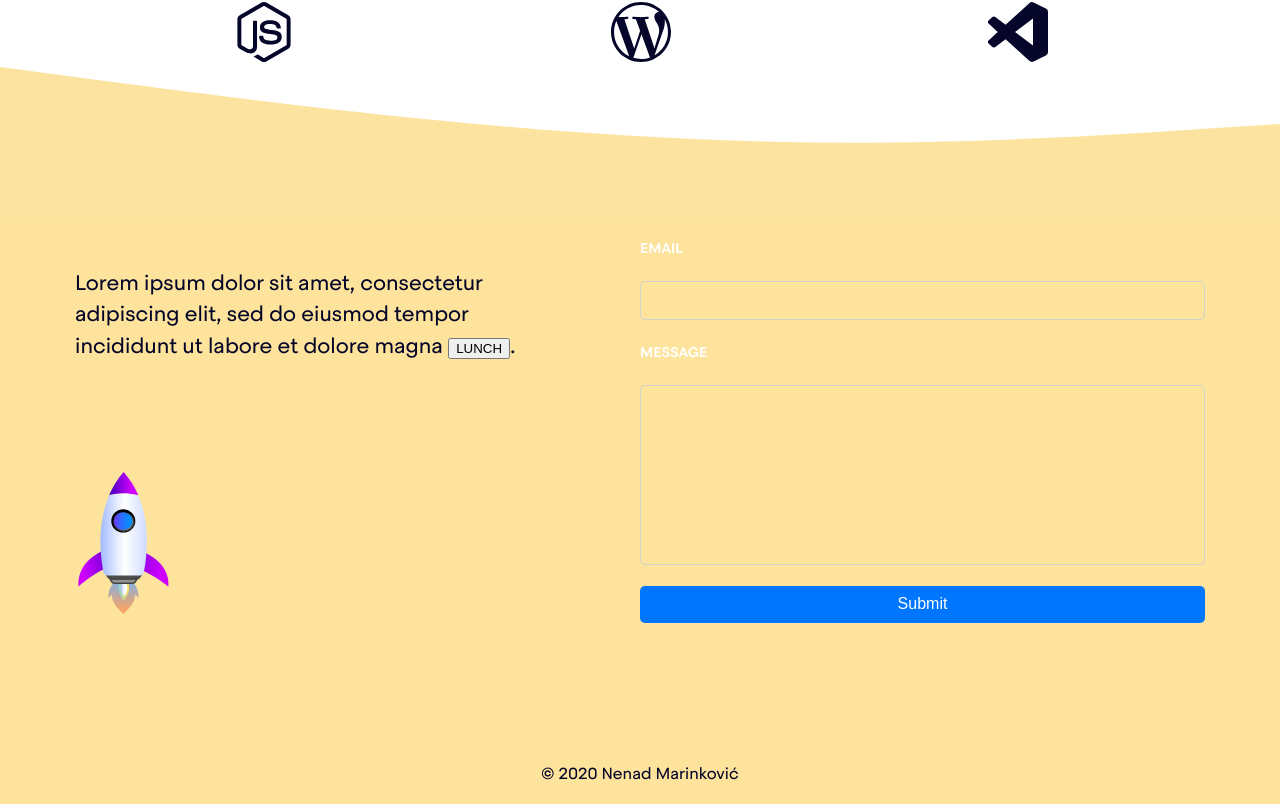
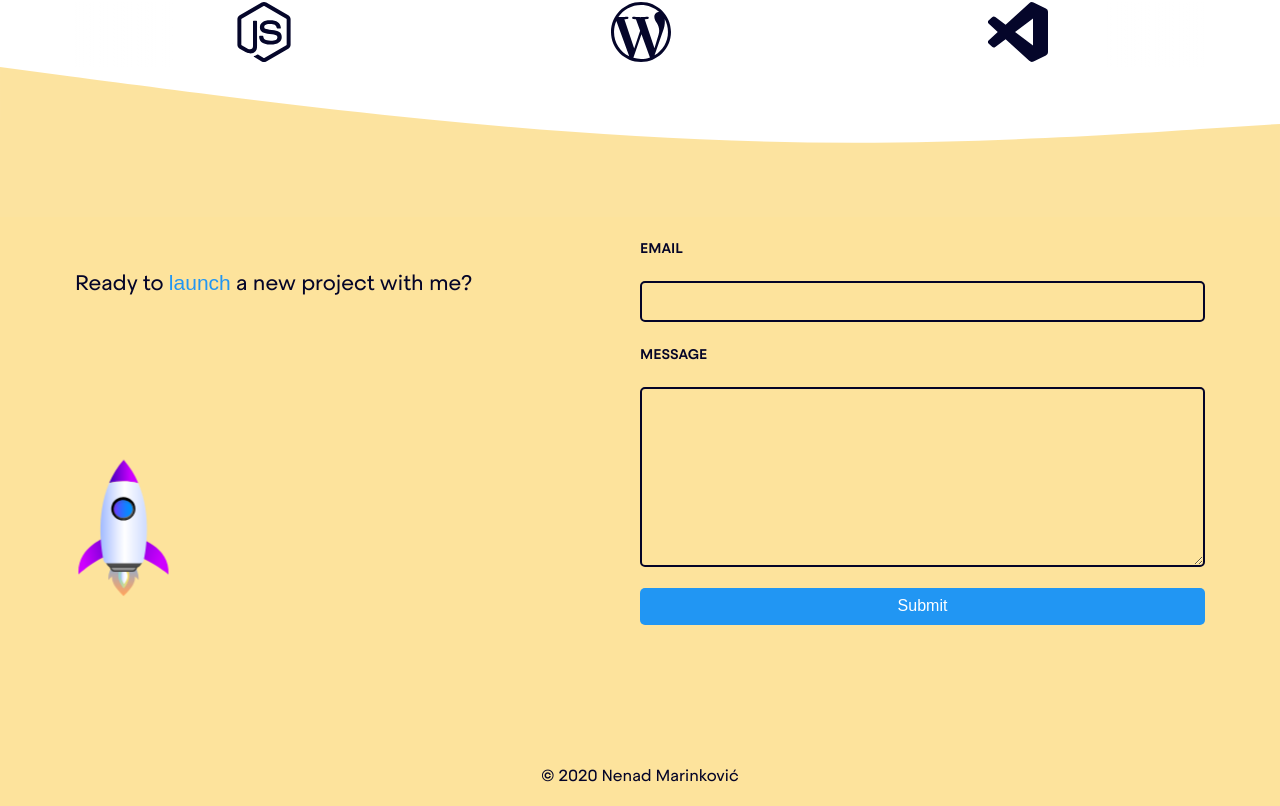
Before and after one commit to nenadmarinkovic/nenadmarinkovic.com, a Next.js app: page / in a window 1280 px wide. Shown: the part 848-1654 px from the top of the page. Built offline with nearby package versions, Linux system fonts and the light colour scheme.

Commit message:
added rocket animation, contact-form verified

```diff
--- a/components/FormText.js
+++ b/components/FormText.js
@@ -1,16 +1,23 @@
 import React, { useState } from "react";
-import { Text } from "../styles/components/FormText";
+import { Text, Button } from "../styles/components/FormText";
 import Rocket from "./Rocket";
 
 function FormText() {
   const [lunch, setLunch] = useState(false);
-
+  console.log(lunch);
   return (
     <Text>
       <div>
-        Lorem ipsum dolor sit amet, consectetur adipiscing elit, sed do eiusmod
-        tempor incididunt ut labore et dolore magna{" "}
-        <button onClick={(e) => setLunch(true)}>LUNCH</button>.
+        Ready to{" "}
+        <Button
+          style={
+            lunch ? { color: "white", cursor: "auto" } : { display: "blue" }
+          }
+          onClick={(e) => setLunch(true)}
+        >
+          launch
+        </Button>{" "}
+        a new project with me?
       </div>
       <Rocket lunch={lunch} />
     </Text>
--- a/components/Rocket.js
+++ b/components/Rocket.js
@@ -5,7 +5,7 @@ function Rocket(props) {
   console.log(props);
   return (
     <>
-      <RocketWrap className={props.lunch ? "launch" : null}>
+      <RocketWrap className={props.lunch ? "launch" : "stay"}>
         <svg
           width="97px"
           height="142px"
@@ -123,7 +123,7 @@ function Rocket(props) {
             <g id="start-up" fill-rule="nonzero">
               <path
                 d="M131.717238,267 L85.2521741,267 C75.8174215,277.074351 71.1013227,290.199959 72.1418294,303.488049 C74.502999,301.005499 77.0885037,298.713112 79.8703623,296.635698 C80.1507516,296.43349 80.5381688,296.415214 80.839386,296.589984 C81.1406038,296.764754 81.2911001,297.095134 81.2158148,297.416345 C80.4022855,302.302622 81.2158148,317.019275 108.50035,342 C135.878755,317.019275 136.660995,302.302622 135.753596,297.416345 C135.70005,297.094238 135.860737,296.773867 136.161329,296.603424 C136.461921,296.432981 136.843807,296.4457 137.130339,296.635698 C139.904026,298.721669 142.488788,301.013397 144.858872,303.488049 C145.897767,290.195151 141.169367,277.066641 131.717238,267 L131.717238,267 Z"
-                id="Path"
+                id="Fire"
                 fill="url(#linearGradient-1)"
               ></path>
               <path
--- a/styles/components/ContactForm.js
+++ b/styles/components/ContactForm.js
@@ -18,7 +18,7 @@ export const FormContainer = styled.form`
   grid-row-gap: 1em;
 `;
 export const FormLabel = styled.label`
-  color: white;
+  color: ${({ theme }) => theme.text};
   font-size: 14px;
   font-weight: 500;
   text-align: left;
@@ -27,7 +27,7 @@ export const FormLabel = styled.label`
 
 export const FormInput = styled.input`
   margin: 0;
-  border: 1px solid #d1d1d1;
+  border: ${({ theme }) => theme.formBorder};
   border-radius: 5px;
   padding: 0.5em;
   vertical-align: middle;
@@ -37,12 +37,14 @@ export const FormInput = styled.input`
   font-size: 1rem;
   font-family: inherit;
   transition: all 0.2s ease;
+
 `;
 
-export const TextArea = styled.input`
+export const TextArea = styled.textarea`
   margin: 0;
-  border: 1px solid #d1d1d1;
+  border: ${({ theme }) => theme.formBorder};
   border-radius: 5px;
+  color: ${({ theme }) => theme.text};
   padding: 0.5em;
   vertical-align: middle;
   white-space: normal;
@@ -56,7 +58,7 @@ export const TextArea = styled.input`
 
 export const Button = styled.button`
   padding: 0.65em 1em;
-  background: #0076ff;
+  background: #2196f3;
   border: 1px solid #d1d1d1;
   border-radius: 5px;
   color: #fff;
--- a/styles/components/FormText.js
+++ b/styles/components/FormText.js
@@ -10,3 +10,15 @@ export const Text = styled.main`
   flex-direction: column;
   justify-content: space-between;
 `;
+
+export const Button = styled.button`
+  border: none;
+  color: #2196f3;
+  outline: none;
+  background: transparent;
+  font-size: 21px;
+  font-weight: 400;
+  line-height: 1.5;
+  padding: 0;
+  cursor: pointer;
+`;
--- a/styles/global.js
+++ b/styles/global.js
@@ -105,20 +105,50 @@ export const GlobalStyles = createGlobalStyle`
     background: linear-gradient(to left,rgba(255,255,255,1),rgba(255,255,255,0.1))
   }
 
-
+.stay {
+  animation: updown 2s ease infinite;
+}
 
 .launch {
 
   position: relative;
-  animation: example forwards 10s linear ;
+  animation: example 10s;
   opacity: 0
+
 }
 
 @keyframes example {
   0%   {top:0px; opacity: 1}
-  10% {top: 20px; opacity: 1}
+  10% {top: 55px; opacity: 1}
   100% {top: -7000px; opacity: 1}
+}
+
+#Fire {
+  position: relative;
+  animation: updown 2s ease infinite;
 
 }
 
+@keyframes updown {
+  0% {
+    transform: translateY(-15px);
+  }
+
+  50% {
+    transform: translateY(0px);
+  }
+
+  100% {
+    transform: translateY(-15px);
+  }
+}
+
+.active {
+  color: blue
+}
+
+.not {
+  color: white
+}
+
 `;
--- a/styles/theme.js
+++ b/styles/theme.js
@@ -11,6 +11,7 @@ export const lightTheme = {
   footerBackground: "#FDE39C",
   filterWave:
     "invert(80%) sepia(76%) saturate(207%) hue-rotate(344deg) brightness(101%) contrast(98%)",
+  formBorder: "2px solid #040428"
 };
 
 export const darkTheme = {
@@ -26,4 +27,5 @@ export const darkTheme = {
   footerBackground: "#01001B",
   filterWave:
     "invert(3%) sepia(71%) saturate(5224%) hue-rotate(253deg) brightness(74%) contrast(110%)",
+    formBorder: "2px solid #FFF"
 };
```
